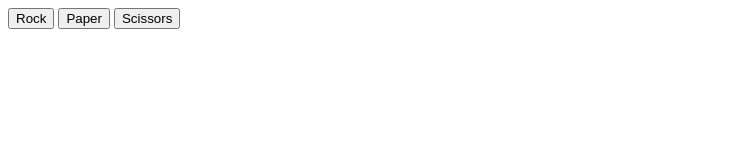
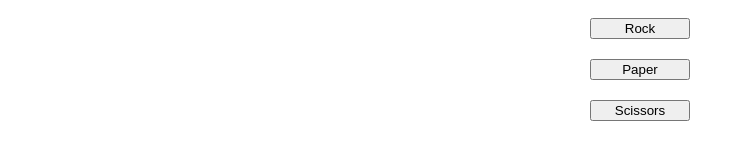
Before and after one commit to CarlosElizalde98/RockPaperScissors, a plain HTML site: page index.html in a window 1280 px wide. Shown: the whole page, without its empty margins (0-745 px from the left). Drawn offline with Linux system fonts and the light colour scheme.

Commit message:
Added some CSS styling to HTML and finished logic for script.js program.

```diff
--- a/index.html
+++ b/index.html
@@ -5,6 +5,25 @@
     <meta http-equiv="X-UA-Compatible" content="IE=edge">
     <meta name="viewport" content="width=device-width, initial-scale=1.0">
     <title>Rock Paper Scissors</title>
+    <style>
+        body {
+            height: 100%;
+            display: flex;
+            flex-direction: column;
+            justify-content: center;
+            align-items: center;
+            font-family: sans-serif;
+            font-size: 20px;
+        }
+
+        button {
+            margin: 10px;
+            width: 100%;
+            max-width: 100px;
+            box-sizing: border-box;
+        }
+
+    </style>
 </head>
 <body>
     <div id="results">
```
